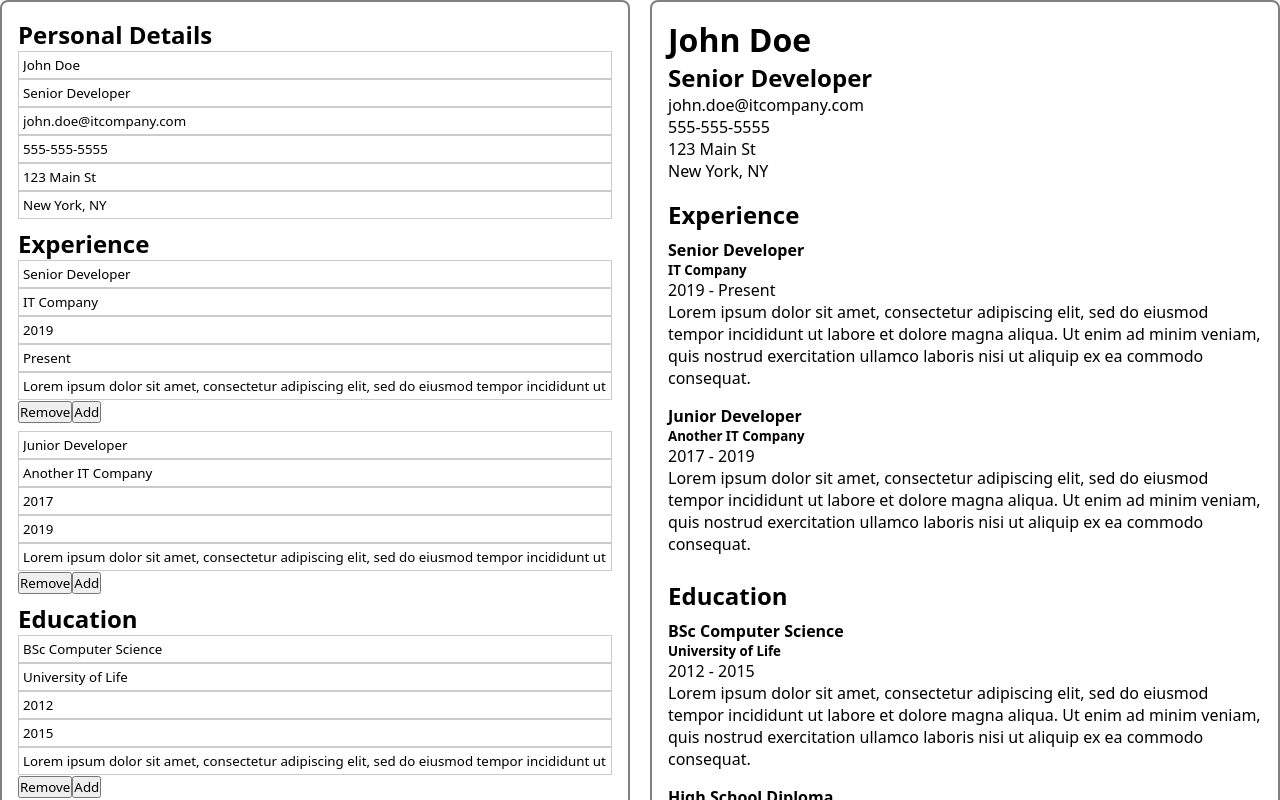
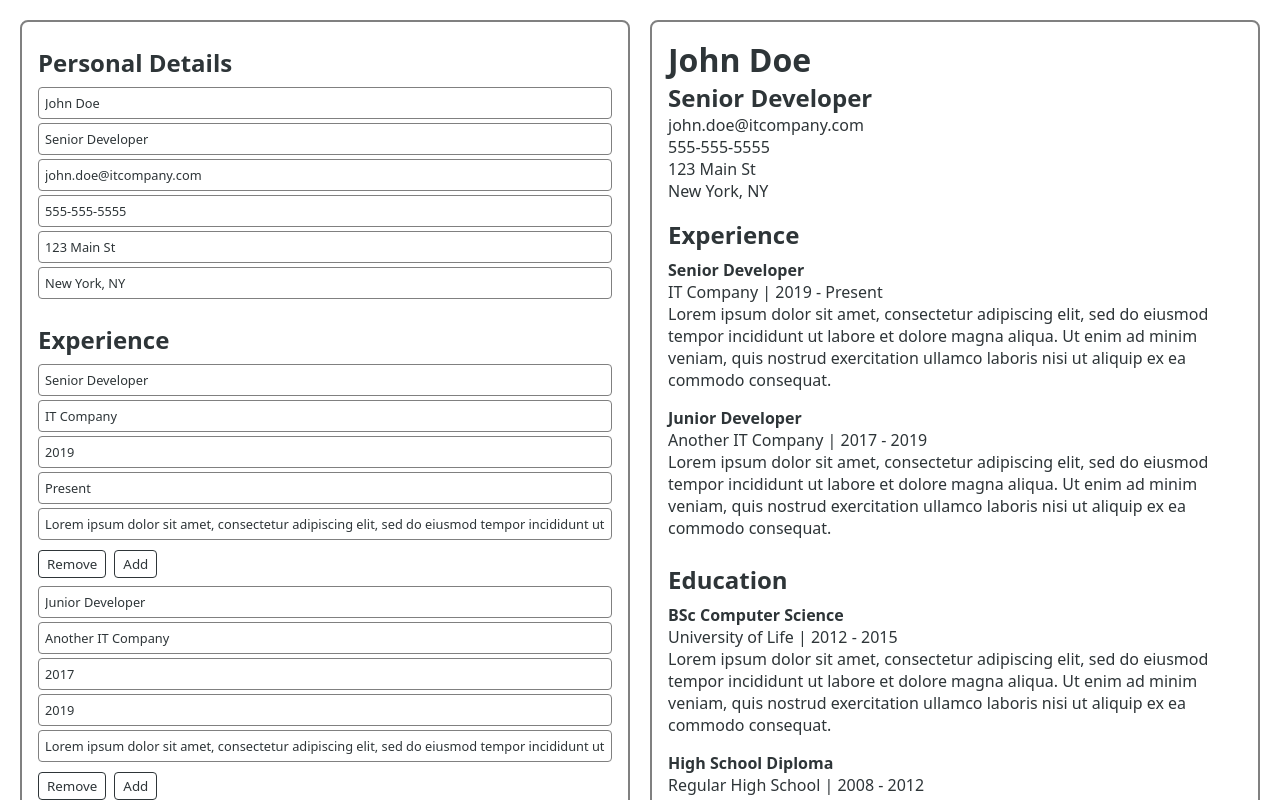
Before and after one commit to SQUASHD/cv-project, a React (Create React App) app: page / in a window 1280 px wide. Shown: the top 800 px of the page. Built offline with nearby package versions, Linux system fonts and the light colour scheme.

Commit message:
Add more styling to app

```diff
--- a/src/Components/view/EducationItem.js
+++ b/src/Components/view/EducationItem.js
@@ -6,9 +6,8 @@ function EducationItem(props) {
   return (
     <div className="education">
       <h4>{degree}</h4>
-      <h5>{school}</h5>
       <p>
-        {start} - {end}
+        {school} | {start} - {end}
       </p>
       <p>{description}</p>
     </div>
--- a/src/Components/view/ExperienceItem.js
+++ b/src/Components/view/ExperienceItem.js
@@ -6,9 +6,9 @@ function ExperienceItem(props) {
   return (
     <div className="experience">
       <h4>{position}</h4>
-      <h5>{company}</h5>
+
       <p>
-        {start} - {end}
+        {company} | {start} - {end}
       </p>
       <p>{description}</p>
     </div>
--- a/src/styles/App.css
+++ b/src/styles/App.css
@@ -7,13 +7,14 @@
 * {
   font-family: system-ui, -apple-system, BlinkMacSystemFont, 'Segoe UI', Roboto,
     Oxygen, Ubuntu, Cantarell, 'Open Sans', 'Helvetica Neue', sans-serif;
+  color: hsl(200, 10%, 20%);
 }
 
 .cv-containers {
   display: flex;
   grid-gap: 20px;
   justify-content: center;
-  align-items: center;
+  padding: 20px;
 }
 
 .cv-builder-container,
@@ -24,12 +25,15 @@
   border-radius: 8px;
 }
 
+.cv-builder-container {
+  height: auto;
+}
+
 .cv-form,
 .cv-preview {
   display: flex;
   flex-direction: column;
   width: 100%;
-  height: 100vh;
 }
 
 .cv-preview {
@@ -40,3 +44,33 @@
 .education {
   padding: 8px 0;
 }
+
+input {
+  padding: 6px;
+  border: 1px solid gray;
+  border-radius: 4px;
+  font-size: 0.8rem;
+}
+
+button {
+  appearance: none;
+  outline: none;
+  border: hsl(200, 10%, 20%) 1px solid;
+  padding: 4px 8px;
+  border-radius: 4px;
+  color: hsl(200, 10%, 20%);
+  background-color: white;
+}
+
+button:hover {
+  cursor: pointer;
+  background-color: hsl(200, 10%, 20%);
+  color: white;
+}
+
+.btn-group {
+  padding-top: 6px;
+  display: flex;
+  gap: 8px;
+  align-items: center;
+}
--- a/src/styles/Form.css
+++ b/src/styles/Form.css
@@ -19,4 +19,13 @@ input {
   display: flex;
   flex-direction: column;
   padding-bottom: 8px;
+  gap: 4px;
 }
+
+section {
+  padding: 8px 0;
+}
+
+section h2 {
+  padding-bottom: 8px;
+}
```
